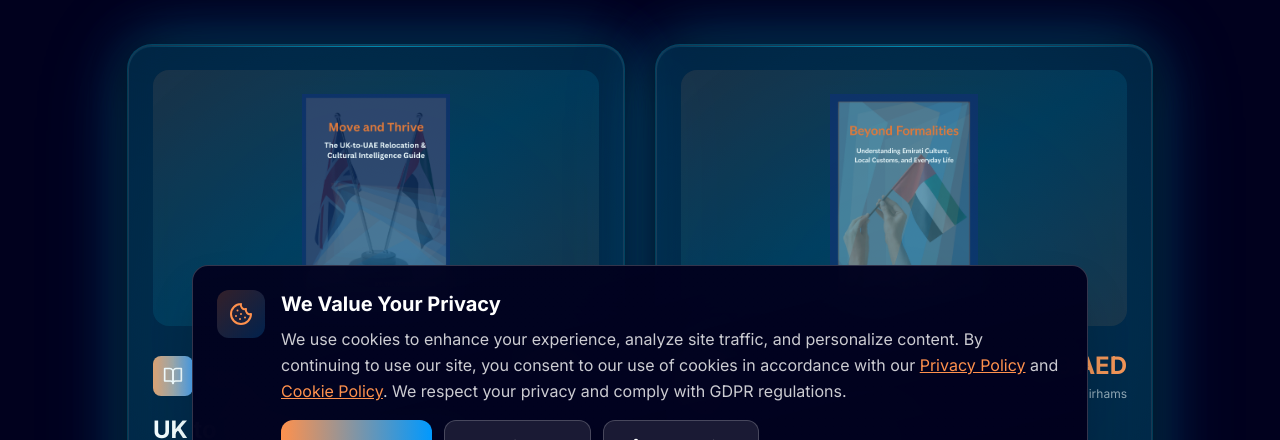
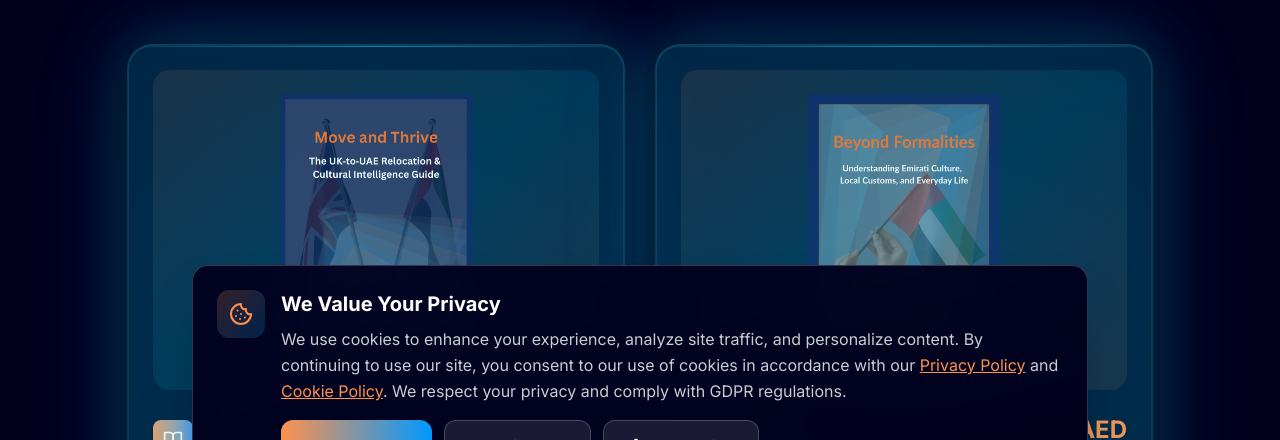
Before and after one commit to sksh100/theorangecode, a Next.js app: page /resources in a window 1280 px wide. Shown: the part 287-727 px from the top of the page. Built offline with nearby package versions, Linux system fonts and the light colour scheme; no server answers.

Commit message:
Fix book cover images - show full covers clearly without zooming
- Increase container height from h-64 to h-80 for better visibility
- Use width/height instead of fill for better control
- Add flex centering to properly display covers
- Ensure full book covers are visible and not cropped

```diff
--- a/src/app/resources/page.tsx
+++ b/src/app/resources/page.tsx
@@ -68,12 +68,13 @@ export default function ResourcesPage() {
                   <Link href={resource.href}>
                     <div className="glass-card p-6 rounded-3xl border border-white/10 hover:border-orange/50 transition-all duration-300 group cursor-pointer h-full flex flex-col">
                       {/* Image */}
-                      <div className="relative w-full h-64 mb-6 rounded-2xl overflow-hidden bg-gradient-to-br from-orange/10 via-azure-blue/10 to-orange/10">
+                      <div className="relative w-full h-80 mb-6 rounded-2xl overflow-hidden bg-gradient-to-br from-orange/10 via-azure-blue/10 to-orange/10 flex items-center justify-center">
                         <Image
                           src={resource.image}
                           alt={resource.title}
-                          fill
-                          className="object-contain p-6 group-hover:scale-105 transition-transform duration-300"
+                          width={400}
+                          height={600}
+                          className="object-contain w-auto h-full max-w-full p-6 group-hover:scale-105 transition-transform duration-300"
                         />
                       </div>
 
```
